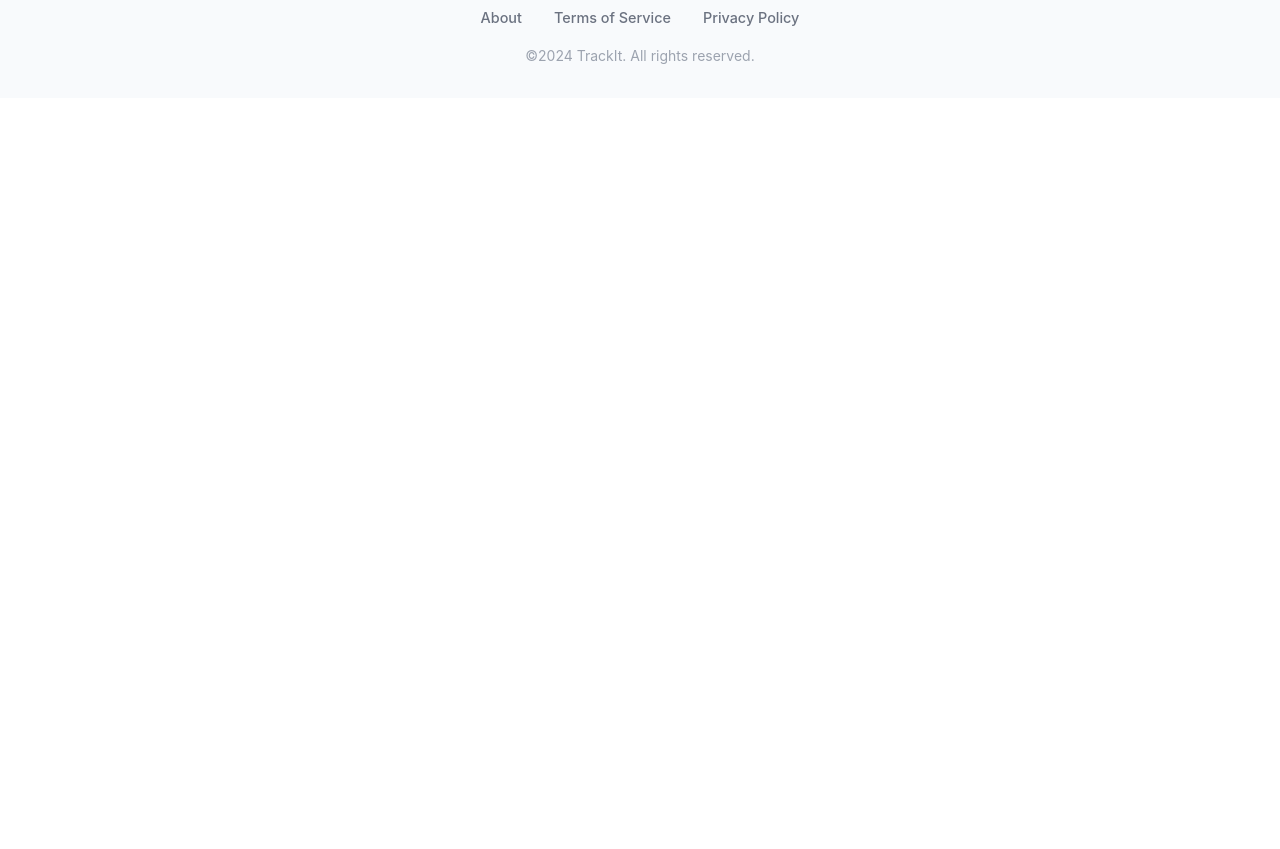
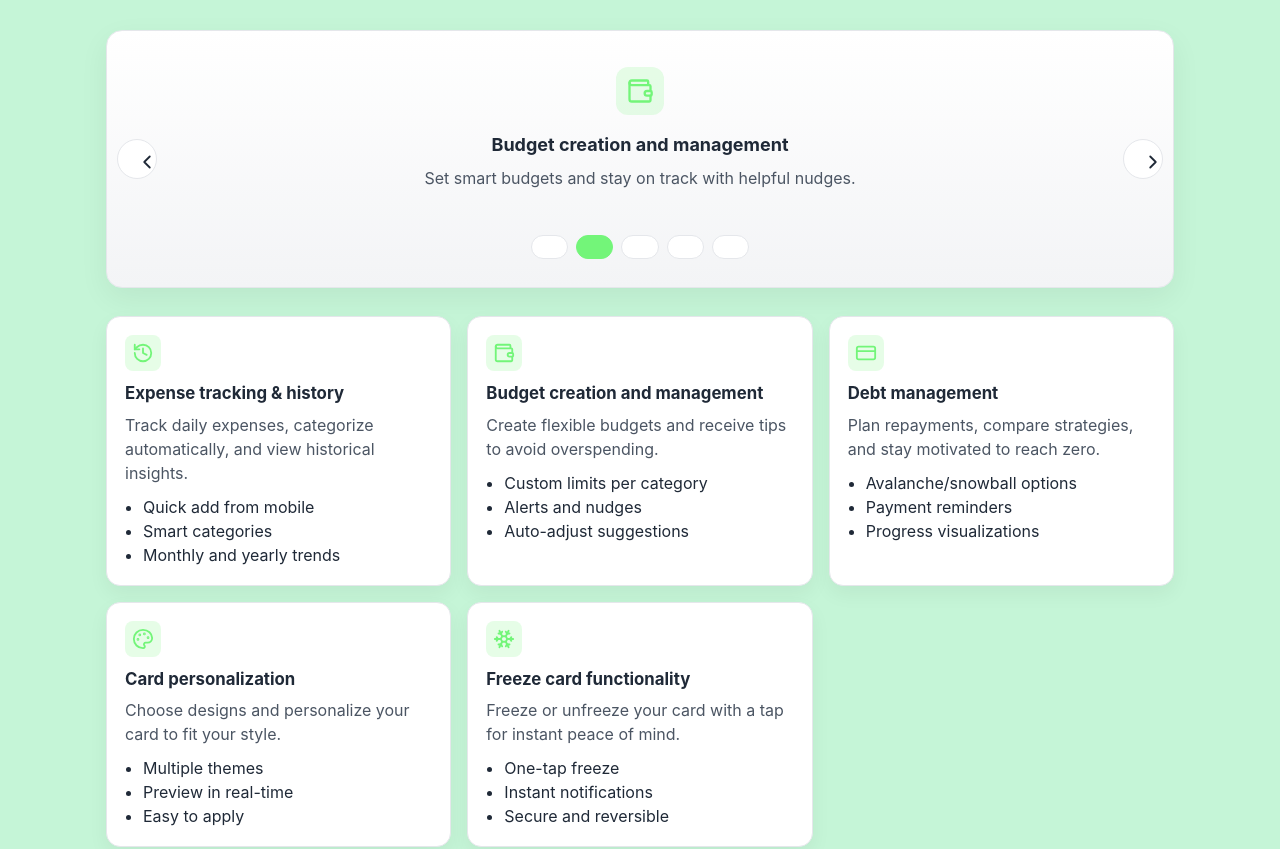
Before and after one commit to dylanminaya/alpha-class, a React (Vite) app: page / in a window 1280 px wide. Shown: the part 820-1669 px from the top of the page. Before the commit the page ends 918 px from the top, so only its background shows below. Built offline with nearby package versions, Linux system fonts and the light colour scheme.

Commit message:
Modified colors and added an standard carousel

```diff
--- a/index.html
+++ b/index.html
@@ -2,12 +2,12 @@
 <html lang="en">
   <head>
     <meta charset="UTF-8" />
-    <link rel="icon" type="image/svg+xml" href="/vite.svg" />
+    <link rel="icon" type="image/svg+xml" href="vite.svg" />
     <meta name="viewport" content="width=device-width, initial-scale=1.0" />
     <title>Alpha Class</title>
   </head>
   <body>
     <div id="root"></div>
-    <script type="module" src="/src/main.tsx"></script>
+    <script type="module" src="src/main.tsx"></script>
   </body>
 </html>
--- a/package.json
+++ b/package.json
@@ -14,6 +14,8 @@
   },
   "dependencies": {
     "@types/react-router-dom": "^5.3.3",
+    "framer-motion": "^12.23.12",
+    "lucide-react": "^0.540.0",
     "react": "^19.1.1",
     "react-dom": "^19.1.1",
     "react-hook-form": "^7.62.0",
--- a/src/App.tsx
+++ b/src/App.tsx
@@ -2,6 +2,8 @@
 import { Routes, Route } from 'react-router-dom';
 import Navbar from './components/Navbar'
 import Hero from './components/Hero'
+import FeatureCarousel from './components/FeatureCarousel'
+import FeatureSections from './components/FeatureSections'
 import Footer from './components/Footer'
 import Login from './pages/Auth/Login/Login'
 import Signup from './pages/Auth/Signup/Signup'
@@ -14,6 +16,8 @@ function HomePage() {
       <Navbar />
       <main>
         <Hero />
+        <FeatureCarousel />
+        <FeatureSections />
       </main>
       <Footer />
     </>
--- /dev/null
+++ b/src/components/FeatureCarousel.css
@@ -0,0 +1,72 @@
+.feature-carousel {
+  padding: 40px 0 12px;
+}
+
+.carousel-surface {
+  position: relative;
+  background: linear-gradient(180deg, var(--surface), var(--surface-2));
+  border: 1px solid var(--border);
+  border-radius: 16px;
+  padding: 28px 48px;
+  box-shadow: 0 10px 30px rgba(0,0,0,0.06);
+}
+
+.nav-btn {
+  position: absolute;
+  top: 50%;
+  transform: translateY(-50%);
+  width: 40px;
+  height: 40px;
+  display: grid;
+  place-items: center;
+  border-radius: 50%;
+  background: var(--surface);
+}
+.nav-btn.prev { left: 10px; }
+.nav-btn.next { right: 10px; }
+
+.slide-viewport {
+  overflow: hidden;
+  min-height: 140px;
+}
+
+.slide {
+  display: grid;
+  justify-items: center;
+  text-align: center;
+  gap: 8px;
+  padding: 8px 8px 0;
+}
+
+.slide-icon {
+  color: var(--primary-1);
+  display: grid;
+  place-items: center;
+  width: 48px;
+  height: 48px;
+  border-radius: 12px;
+  background: rgba(115, 245, 121, 0.18);
+}
+
+.slide-title { font-size: 1.125rem; margin: 8px 0 0; }
+.slide-desc { color: var(--muted-text); margin: 0; }
+
+.dots {
+  display: flex;
+  gap: 8px;
+  justify-content: center;
+  margin-top: 16px;
+}
+.dot {
+  width: 10px;
+  height: 10px;
+  border-radius: 999px;
+  border: 1px solid var(--border);
+  background: var(--surface);
+}
+.dot.active { background: var(--primary-1); border-color: var(--primary-1); }
+
+@media (min-width: 768px) {
+  .feature-carousel { padding: 56px 0 16px; }
+  .slide-viewport { min-height: 160px; }
+}
--- /dev/null
+++ b/src/components/FeatureCarousel.tsx
@@ -0,0 +1,115 @@
+import React, { useEffect, useMemo, useState } from 'react';
+import { motion, AnimatePresence } from 'framer-motion';
+import { ChevronLeft, ChevronRight, History, Wallet, CreditCard, Snowflake, Palette } from 'lucide-react';
+import './FeatureCarousel.css';
+
+type Feature = {
+  id: string;
+  title: string;
+  description: string;
+  icon: React.ReactNode;
+};
+
+const AUTO_INTERVAL_MS = 3000;
+
+const useAutoRotate = (length: number, isPaused: boolean) => {
+  const [index, setIndex] = useState(0);
+  useEffect(() => {
+    if (isPaused || length <= 1) return;
+    const id = setInterval(() => {
+      setIndex(prev => (prev + 1) % length);
+    }, AUTO_INTERVAL_MS);
+    return () => clearInterval(id);
+  }, [length, isPaused]);
+  return [index, setIndex] as const;
+};
+
+const FeatureCarousel: React.FC = () => {
+  const features: Feature[] = useMemo(() => [
+    {
+      id: 'history',
+      title: 'Expense tracking & history',
+      description: 'Log expenses on the go and review trends over time.',
+      icon: <History size={28} />,
+    },
+    {
+      id: 'budget',
+      title: 'Budget creation and management',
+      description: 'Set smart budgets and stay on track with helpful nudges.',
+      icon: <Wallet size={28} />,
+    },
+    {
+      id: 'debt',
+      title: 'Debt management',
+      description: 'Plan repayments and visualize progress towards zero debt.',
+      icon: <CreditCard size={28} />,
+    },
+    {
+      id: 'personalize',
+      title: 'Card personalization',
+      description: 'Customize your card style to match your personality.',
+      icon: <Palette size={28} />,
+    },
+    {
+      id: 'freeze',
+      title: 'Freeze card functionality',
+      description: 'Instantly freeze/unfreeze your card for peace of mind.',
+      icon: <Snowflake size={28} />,
+    },
+  ], []);
+
+  const [isPaused, setPaused] = useState(false);
+  const [active, setActive] = useAutoRotate(features.length, isPaused);
+
+  const goPrev = () => setActive((active - 1 + features.length) % features.length);
+  const goNext = () => setActive((active + 1) % features.length);
+
+  return (
+    <section aria-label="App features" className="feature-carousel" onMouseEnter={() => setPaused(true)} onMouseLeave={() => setPaused(false)}>
+      <div className="container">
+        <div className="carousel-surface" role="region" aria-roledescription="carousel" aria-live="polite">
+          <button className="nav-btn prev" aria-label="Previous" onClick={goPrev}>
+            <ChevronLeft size={22} />
+          </button>
+          <button className="nav-btn next" aria-label="Next" onClick={goNext}>
+            <ChevronRight size={22} />
+          </button>
+
+          <div className="slide-viewport">
+            <AnimatePresence mode="wait">
+              <motion.div
+                key={features[active].id}
+                className="slide"
+                initial={{ opacity: 0, y: 10 }}
+                animate={{ opacity: 1, y: 0 }}
+                exit={{ opacity: 0, y: -10 }}
+                transition={{ duration: 0.35, ease: 'easeOut' }}
+              >
+                <div className="slide-icon" aria-hidden>
+                  {features[active].icon}
+                </div>
+                <h3 className="slide-title">{features[active].title}</h3>
+                <p className="slide-desc">{features[active].description}</p>
+              </motion.div>
+            </AnimatePresence>
+          </div>
+
+          <div className="dots" role="tablist" aria-label="Select feature">
+            {features.map((f, i) => (
+              <button
+                key={f.id}
+                className={`dot ${i === active ? 'active' : ''}`}
+                role="tab"
+                aria-selected={i === active}
+                aria-controls={`slide-${f.id}`}
+                onClick={() => setActive(i)}
+              />
+            ))}
+          </div>
+        </div>
+      </div>
+    </section>
+  );
+};
+
+export default FeatureCarousel;
--- /dev/null
+++ b/src/components/FeatureSections.css
@@ -0,0 +1,41 @@
+.feature-sections {
+  padding: 12px 0 48px;
+}
+
+.grid {
+  display: grid;
+  grid-template-columns: 1fr;
+  gap: 16px;
+}
+
+@media (min-width: 768px) {
+  .grid {
+    grid-template-columns: repeat(2, 1fr);
+  }
+}
+
+@media (min-width: 1024px) {
+  .grid {
+    grid-template-columns: repeat(3, 1fr);
+  }
+}
+
+.card {
+  background: var(--surface);
+  border: 1px solid var(--border);
+  border-radius: 14px;
+  padding: 18px;
+  box-shadow: 0 8px 20px rgba(0,0,0,0.05);
+}
+.card-icon {
+  width: 36px;
+  height: 36px;
+  display: grid;
+  place-items: center;
+  border-radius: 8px;
+  background: rgba(115, 245, 121, 0.18);
+  color: var(--primary-1);
+}
+.card-title { margin: 10px 0 6px; font-size: 1.05rem; }
+.card-desc { margin: 0 0 10px; color: var(--muted-text); }
+.card-list { margin: 0; padding-left: 18px; }
--- /dev/null
+++ b/src/components/FeatureSections.tsx
@@ -0,0 +1,76 @@
+import React from 'react';
+import { History, Wallet, CreditCard, Snowflake, Palette } from 'lucide-react';
+import './FeatureSections.css';
+
+type Section = {
+  id: string;
+  title: string;
+  description: string;
+  points: string[];
+  icon: React.ReactNode;
+};
+
+const sections: Section[] = [
+  {
+    id: 'history',
+    title: 'Expense tracking & history',
+    description: 'Track daily expenses, categorize automatically, and view historical insights.',
+    points: ['Quick add from mobile', 'Smart categories', 'Monthly and yearly trends'],
+    icon: <History size={22} />,
+  },
+  {
+    id: 'budget',
+    title: 'Budget creation and management',
+    description: 'Create flexible budgets and receive tips to avoid overspending.',
+    points: ['Custom limits per category', 'Alerts and nudges', 'Auto-adjust suggestions'],
+    icon: <Wallet size={22} />,
+  },
+  {
+    id: 'debt',
+    title: 'Debt management',
+    description: 'Plan repayments, compare strategies, and stay motivated to reach zero.',
+    points: ['Avalanche/snowball options', 'Payment reminders', 'Progress visualizations'],
+    icon: <CreditCard size={22} />,
+  },
+  {
+    id: 'personalize',
+    title: 'Card personalization',
+    description: 'Choose designs and personalize your card to fit your style.',
+    points: ['Multiple themes', 'Preview in real-time', 'Easy to apply'],
+    icon: <Palette size={22} />,
+  },
+  {
+    id: 'freeze',
+    title: 'Freeze card functionality',
+    description: 'Freeze or unfreeze your card with a tap for instant peace of mind.',
+    points: ['One-tap freeze', 'Instant notifications', 'Secure and reversible'],
+    icon: <Snowflake size={22} />,
+  },
+];
+
+const FeatureSections: React.FC = () => {
+  return (
+    <section className="feature-sections" aria-label="Feature details">
+      <div className="container">
+        <div className="grid">
+          {sections.map((s) => (
+            <article key={s.id} className="card" aria-labelledby={`heading-${s.id}`}>
+              <div className="card-icon" aria-hidden>
+                {s.icon}
+              </div>
+              <h3 id={`heading-${s.id}`} className="card-title">{s.title}</h3>
+              <p className="card-desc">{s.description}</p>
+              <ul className="card-list">
+                {s.points.map((p, idx) => (
+                  <li key={idx}>{p}</li>
+                ))}
+              </ul>
+            </article>
+          ))}
+        </div>
+      </div>
+    </section>
+  );
+};
+
+export default FeatureSections;
--- a/src/index.css
+++ b/src/index.css
@@ -1,11 +1,24 @@
 :root {
+  /* Theme palette */
+  --primary-1: #73F579; /* main green */
+  --primary-2: #73F5D1;
+  --primary-3: #73F5A5;
+  --primary-4: #A2F573;
+  --primary-5: #73EDF5;
+  --bg: #C5F5D7;
+  --text: #1F2937; /* gray-800 */
+  --muted-text: #4B5563; /* gray-600 */
+  --surface: #ffffff;
+  --surface-2: #f3f4f6;
+  --border: #e5e7eb;
+
   font-family: system-ui, Avenir, Helvetica, Arial, sans-serif;
   line-height: 1.5;
   font-weight: 400;
 
-  color-scheme: light dark;
-  color: rgba(255, 255, 255, 0.87);
-  background-color: #242424;
+  color-scheme: light;
+  color: var(--text);
+  background-color: var(--bg);
 
   font-synthesis: none;
   text-rendering: optimizeLegibility;
@@ -15,18 +28,17 @@
 
 a {
   font-weight: 500;
-  color: #646cff;
-  text-decoration: inherit;
+  color: var(--text);
+  text-decoration: underline;
 }
 a:hover {
-  color: #535bf2;
+  opacity: 0.9;
 }
 
 body {
   margin: 0;
   min-height: 100vh;
   width: 100%;
-
 }
 
 h1 {
@@ -35,33 +47,29 @@ h1 {
 }
 
 button {
-  border-radius: 8px;
-  border: 1px solid transparent;
-  padding: 0.6em 1.2em;
+  border-radius: 10px;
+  border: 1px solid var(--border);
+  padding: 0.7em 1.1em;
   font-size: 1em;
-  font-weight: 500;
+  font-weight: 600;
   font-family: inherit;
-  background-color: #1a1a1a;
+  background-color: var(--surface);
+  color: var(--text);
   cursor: pointer;
-  transition: border-color 0.25s;
+  transition: transform 0.2s ease, box-shadow 0.2s ease;
 }
 button:hover {
-  border-color: #646cff;
+  transform: translateY(-1px);
+  box-shadow: 0 8px 20px rgba(0,0,0,0.08);
 }
 button:focus,
 button:focus-visible {
   outline: 4px auto -webkit-focus-ring-color;
 }
 
-@media (prefers-color-scheme: light) {
-  :root {
-    color: #213547;
-    background-color: #ffffff;
-  }
-  a:hover {
-    color: #747bff;
-  }
-  button {
-    background-color: #f9f9f9;
-  }
+/* Utility */
+.container {
+  max-width: 1100px;
+  margin: 0 auto;
+  padding: 0 16px;
 }
--- a/src/main.tsx
+++ b/src/main.tsx
@@ -4,8 +4,8 @@ import { BrowserRouter } from 'react-router-dom'
 import './index.css'
 import App from './App.tsx'
 
-// Set basename for GitHub Pages deployment
-const basename = import.meta.env.DEV ? '/' : '/alpha-class/'
+// Use Vite's base URL for correct routing in dev and build
+const basename = import.meta.env.BASE_URL
 
 createRoot(document.getElementById('root')!).render(
   <StrictMode>
```
Also changed, not shown: 1 other file (tests, documents, lock files or other folders).
